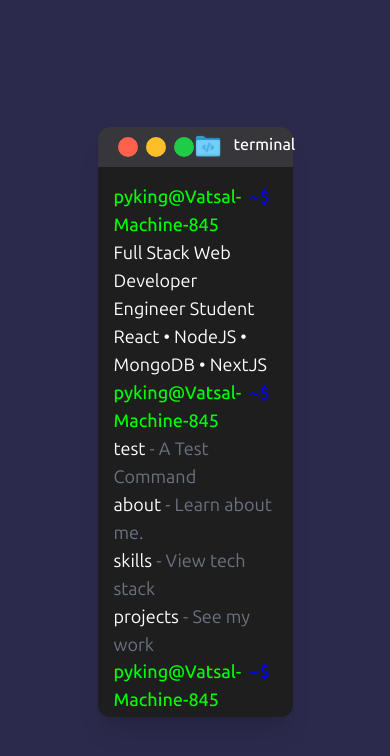
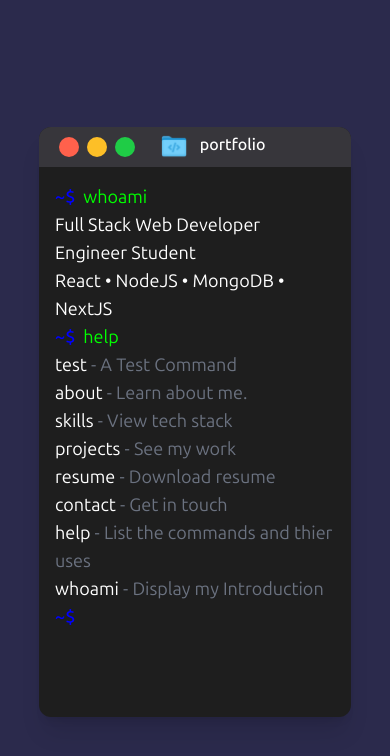
Before and after one commit to sejpalvatsal456/terminal-portfolio, a React (Vite) app: page / in a window 390 px wide. Shown: the top 756 px of the page. Built offline with nearby package versions, Linux system fonts and the light colour scheme.

Commit message:
Made it mobile responsive

```diff
--- a/src/App.tsx
+++ b/src/App.tsx
@@ -55,7 +55,7 @@ function App() {
         className={`
           bg-[#1E1E1E] rounded-xl shadow-xl
           transition-all duration-300 ease-out
-          ${open ? "w-1/2 h-[70%]" : "w-[10%] h-[10%]"}
+          ${open ? "w-[80%] md:w-1/2 h-[70%]" : "w-[10%] h-[10%]"}
         `}
       >
         {/* Terminal Header */}
--- a/src/components/CommandPromt.tsx
+++ b/src/components/CommandPromt.tsx
@@ -18,7 +18,7 @@ export default function CommandPromt({ handleCommand }: CommandPromtProps) {
 
   return (
     <div className="flex gap-2">
-      <span className="text-lg text-[#0f0] font-medium font-ubuntu">
+      <span className="hidden md:inline text-lg text-[#0f0] font-medium font-ubuntu">
         pyking@Vatsal-Machine-845
       </span>
       <span className="text-lg text-[#00f] font-medium font-ubuntu">~$</span>
@@ -36,7 +36,7 @@ export default function CommandPromt({ handleCommand }: CommandPromtProps) {
           onChange={(e) => setCommandInput(e.target.value)}
           autoFocus
           ref={inputRef}
-          className="bg-none text-white font-ubuntu text-lg w-full outline-none caret-[#0f0]"
+          className="bg-none text-[#0f0] font-ubuntu text-lg w-full outline-none caret-[#0f0]"
           style={{ caretShape: "block" }}
         />
       </form>
--- a/src/components/StaticCommandPromt.tsx
+++ b/src/components/StaticCommandPromt.tsx
@@ -1,11 +1,11 @@
 export default function StaticCommandPromt({ command }: { command: string }) {
   return (
     <div className="flex gap-2">
-      <span className="text-lg text-[#0f0] font-medium font-ubuntu">
+      <span className="hidden md:inline text-lg text-[#0f0] font-medium font-ubuntu">
         pyking@Vatsal-Machine-845
       </span>
       <span className="text-lg text-[#00f] font-medium font-ubuntu">~$</span>
-      <span className="text-lg">{command}</span>
+      <span className="text-lg text-[#0f0]">{command}</span>
     </div>
   )
 }
--- a/src/components/TerminalHeader.tsx
+++ b/src/components/TerminalHeader.tsx
@@ -11,7 +11,7 @@ export default function TerminalHeader({ open }: { open: boolean }) {
       </div>
       <div className={"flex gap-3 " + (open ? "" : "hidden")}>
         <img src={folderLogo} alt="" className="h-7" />
-        <span className="font-ubuntu text-white font-medium ">terminal</span>
+        <span className="font-ubuntu text-white font-medium ">portfolio</span>
       </div>
       <div className="w-[15%]"></div>
     </div>
```
